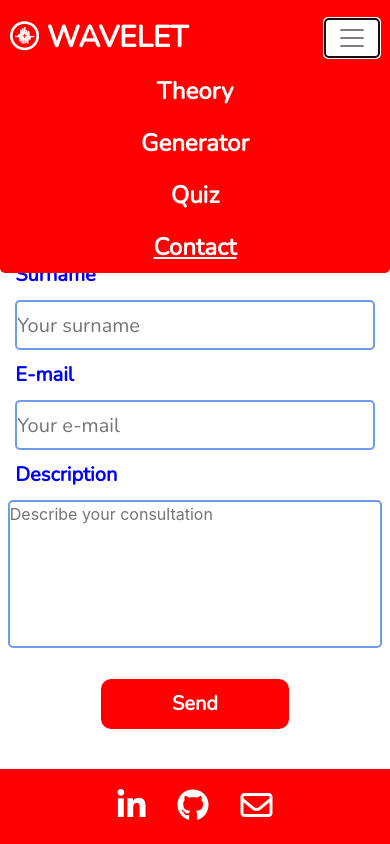
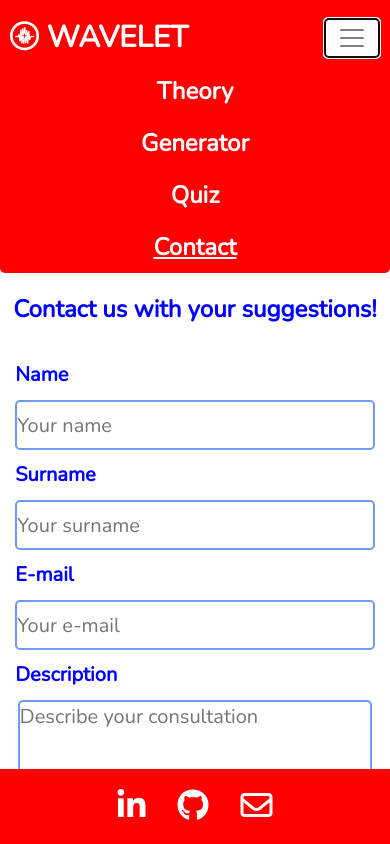
Before and after one commit to csc7/PP2_CI, a plain HTML site: page contact.html in a window 390 px wide. Both pictures are taken after a click on the button "Toggle navigation". Shown: the top 844 px of the page. Drawn offline with nearby package versions, Linux system fonts and the light colour scheme.

Commit message:
Move content when clicking Bootstrap hamburguer button in Contact page and correct text area style

```diff
--- a/assets/css/style.css
+++ b/assets/css/style.css
@@ -84,12 +84,11 @@ from https://getbootstrap.com/docs/4.0/components/navbar/
     height: 75px;
 }
 
-#collapse {
-    /*position: relative;
-    overflow: hidden;*/
-    transition: display 10s;
+#navbarNavDropdown {
+    position: relative;
+    overflow: hidden;
+    transition: all 0.20s ease-out;
 }
-
 
 #navbarNavDropdown > ul > li > a {
     color: white;
@@ -359,7 +358,7 @@ when clicking such button */
 
 #quiz-page-heading {
     margin-top: 0;
-    /*transition: margin-top 1s;*/
+    transition: margin-top 0.35s;
 }
 
 #funny-message-div {
@@ -573,7 +572,10 @@ when clicking such button */
 
 /* CONTACT PAGE */
 
-
+#contact-us-heading {
+    margin-top: 0px;
+    transition: margin-top 0.35s;
+}
 
 /* Main Body */
 
@@ -584,6 +586,7 @@ when clicking such button */
     position: absolute;
     top: 150px;
     bottom: 75px;
+    transition: top 0.35s;
 }
 
 #contact-form {
@@ -595,8 +598,8 @@ when clicking such button */
 }
 
 .form-row-label {
-    width: 50%;
-    height: 40px;
+
+    height: 50px;
     margin-left: 0;
     /*background-color: cyan;*/
     padding-top: 10px;
@@ -609,54 +612,58 @@ when clicking such button */
 }
 
 .form-row-input {
-    width: 50%;
-    height: 40px;
+    height: 50px;
     margin-left: 0;
-    border: blue;
+
     border-radius: 10px;
     /*background-color: rgb(230, 186, 13);*/
     font-family: 'Nunito', sans-serif;
-    font-weight: bold;
+
     font-size: 125%;
     text-align: left;
-
-
-
 }
 
-.form-row-label {
-
+/*.form-row-label {
     width: 50%;
     height: 50px;
     margin-left: 25%;
-
-
 }
 
-.form-row-input {
+/*.form-row-input {
     width: 50%;
     height: 50px;
     margin-left: 25%;
     border: blue;
     border-radius: 10px;
     background-color: rgb(230, 186, 13);
-}
-
-#text-area {
-    width: 50%;
-    margin-left: 25%;
-    /*background-color: cyan;*/
-    resize: none;
-}
+}*/
 
 .input-field {
     width: 100%;
     height: 100%;
 }
 
+#text-area {
+    /*width: 50%;
+    margin-left: 25%;*/
+    padding-left: 10px;
+    padding-right: 10px;
+    /*background-color: aqua;*/
+}
+
 #form-description {
     resize: none;
+    width: 100%;
+    border: 2px solid rgb(111, 155, 236);
+    border-radius: 5px;
+    /*background-color: rgb(230, 186, 13);*/
+    font-family: 'Nunito', sans-serif;
+    font-size: 125%;
+    text-align: left;
 }
+
+
+
 
 #form-send-button {
     width: 50%;
--- a/assets/js/contact.js
+++ b/assets/js/contact.js
@@ -0,0 +1,21 @@
+// Move content down when clicking the Bootstrap hamburguer
+// button in the fixed navigation menu
+let hamburguerButton = document.getElementsByTagName("button")[0];
+hamburguerButton.addEventListener("click", moveContent);
+
+//#header > nav > button
+//document.getElementsByTagName("button")[0]
+
+function moveContent () {
+    if (document.getElementsByClassName("navbar-toggler")[0].getAttribute("aria-expanded") == "false") {
+        let firstElementToMove = document.getElementById('contact-us-heading');
+        firstElementToMove.style.marginTop = "200px";
+        let secondElementToMove = document.getElementById('contact-form-div');
+        secondElementToMove.style.top = "350px";
+    } else {
+        let firstElementToMove = document.getElementById('contact-us-heading');
+        firstElementToMove.style.marginTop = "0";
+        let secondElementToMove = document.getElementById('contact-form-div');
+        secondElementToMove.style.top = "150px";
+    }
+}
--- a/contact.html
+++ b/contact.html
@@ -123,5 +123,8 @@
     <script src="https://code.jquery.com/jquery-3.2.1.slim.min.js" integrity="sha384-KJ3o2DKtIkvYIK3UENzmM7KCkRr/rE9/Qpg6aAZGJwFDMVNA/GpGFF93hXpG5KkN" crossorigin="anonymous"></script>
     <script src="https://cdnjs.cloudflare.com/ajax/libs/popper.js/1.12.9/umd/popper.min.js" integrity="sha384-ApNbgh9B+Y1QKtv3Rn7W3mgPxhU9K/ScQsAP7hUibX39j7fakFPskvXusvfa0b4Q" crossorigin="anonymous"></script>
     <script src="https://maxcdn.bootstrapcdn.com/bootstrap/4.0.0/js/bootstrap.min.js" integrity="sha384-JZR6Spejh4U02d8jOt6vLEHfe/JQGiRRSQQxSfFWpi1MquVdAyjUar5+76PVCmYl" crossorigin="anonymous"></script>
+
+    <!-- This website scripts -->
+    <script src="assets/js/contact.js"></script>
 </body>
 </html>
```
